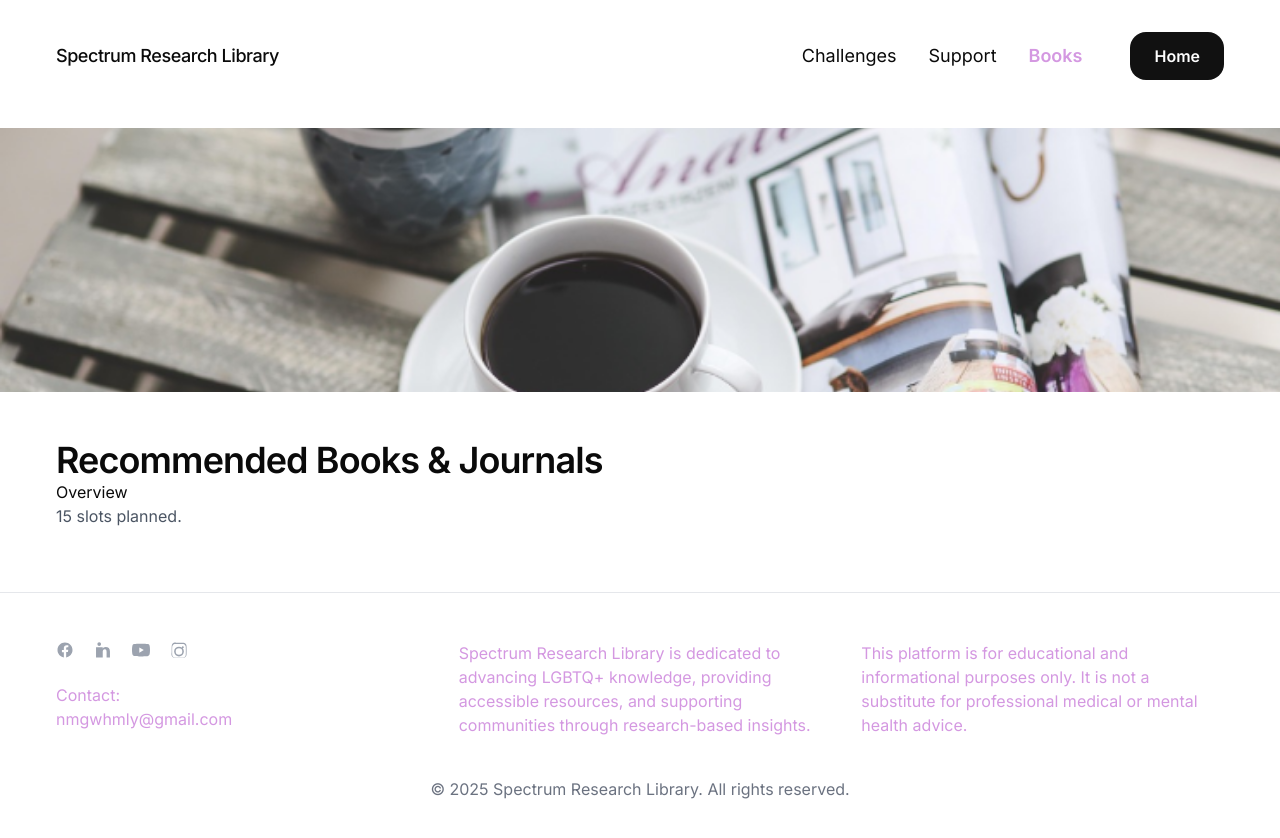
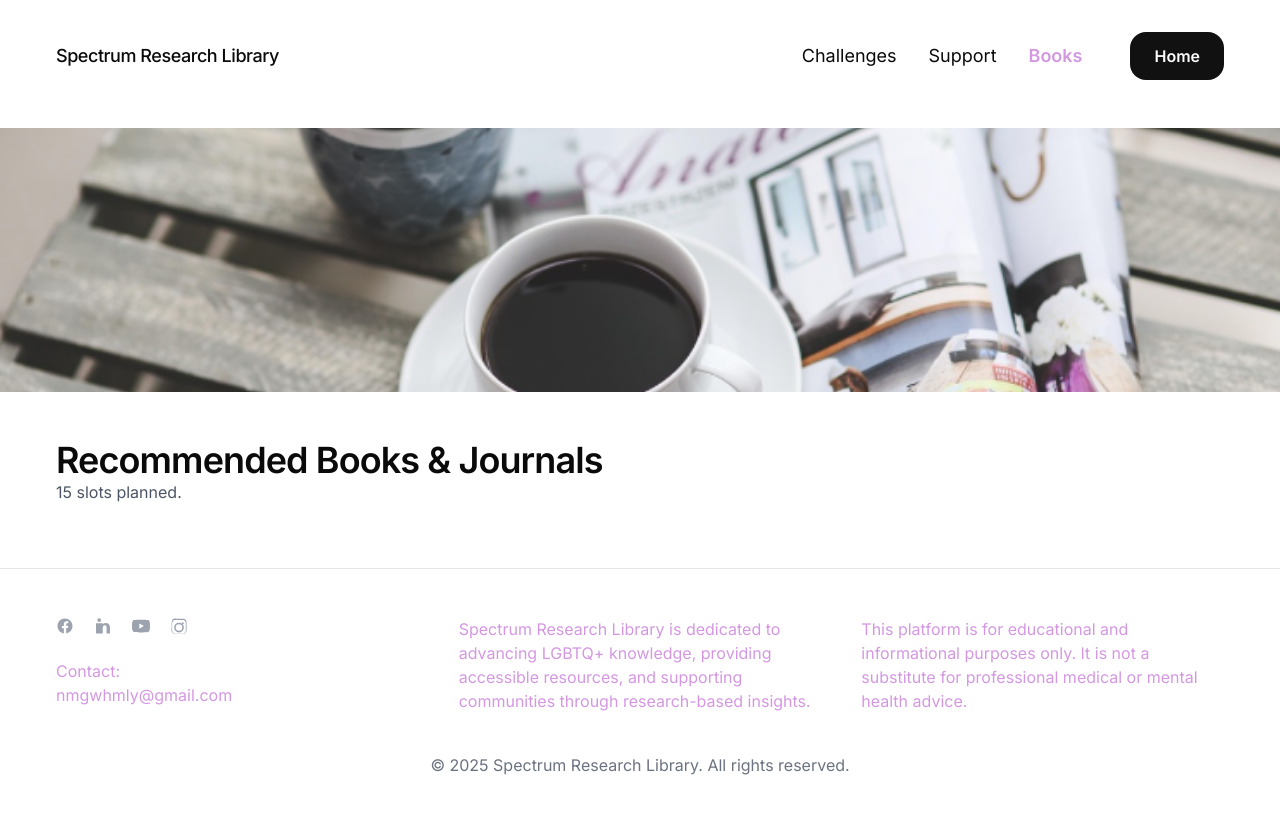
Before and after one commit to Annanayan/spectrum-research-library, a React (Vite) app: page /books in a window 1280 px wide. Shown: the top 838 px of the page. Built offline with nearby package versions, Linux system fonts and the light colour scheme.

Commit message:
Update Books.tsx

```diff
--- a/src/routes/Books.tsx
+++ b/src/routes/Books.tsx
@@ -7,7 +7,6 @@ export default function Books() {
 
       <section className="container-xxl pt-10 pb-16">
         <h1 className="text-3xl md:text-4xl font-semibold tracking-tight">Recommended Books & Journals</h1>
-        <h2 className="h2">Overview</h2>
         <p className="p text-gray-600">15 slots planned.</p>
       </section>
     </div>
```
